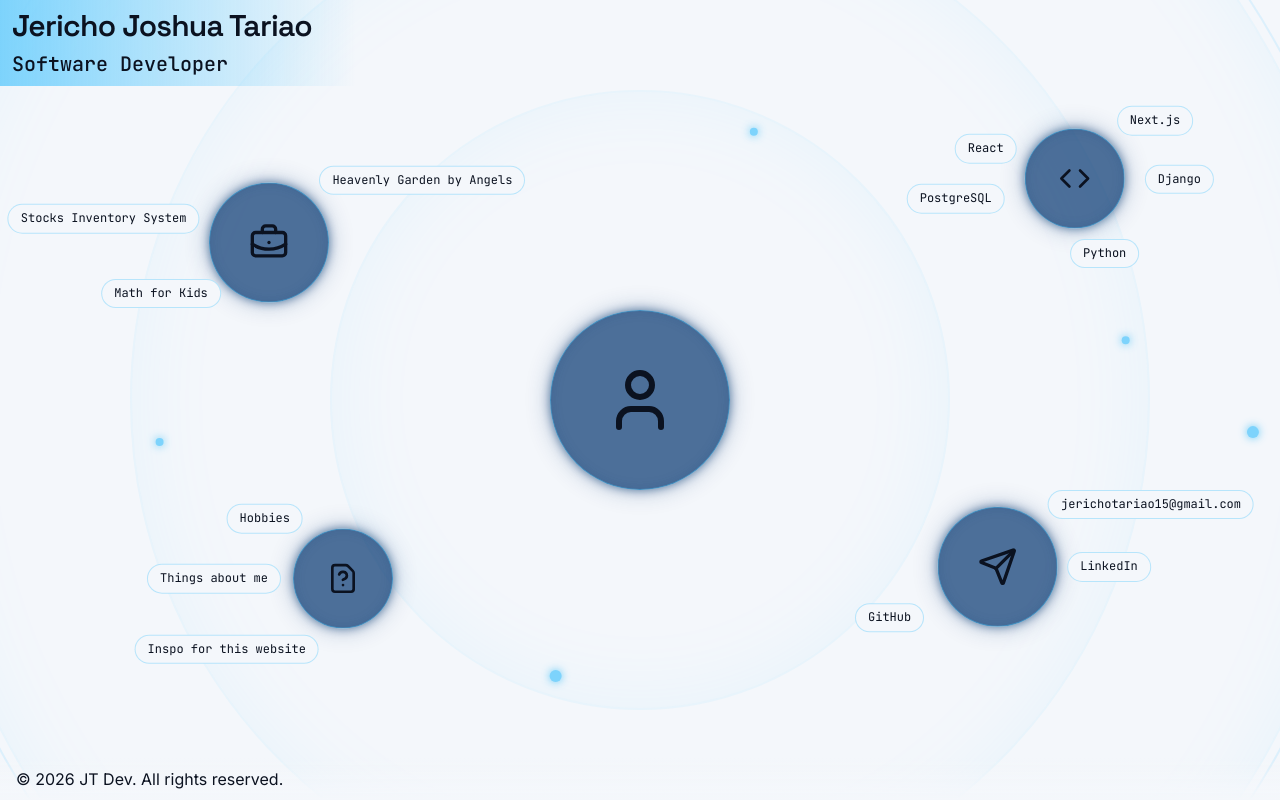
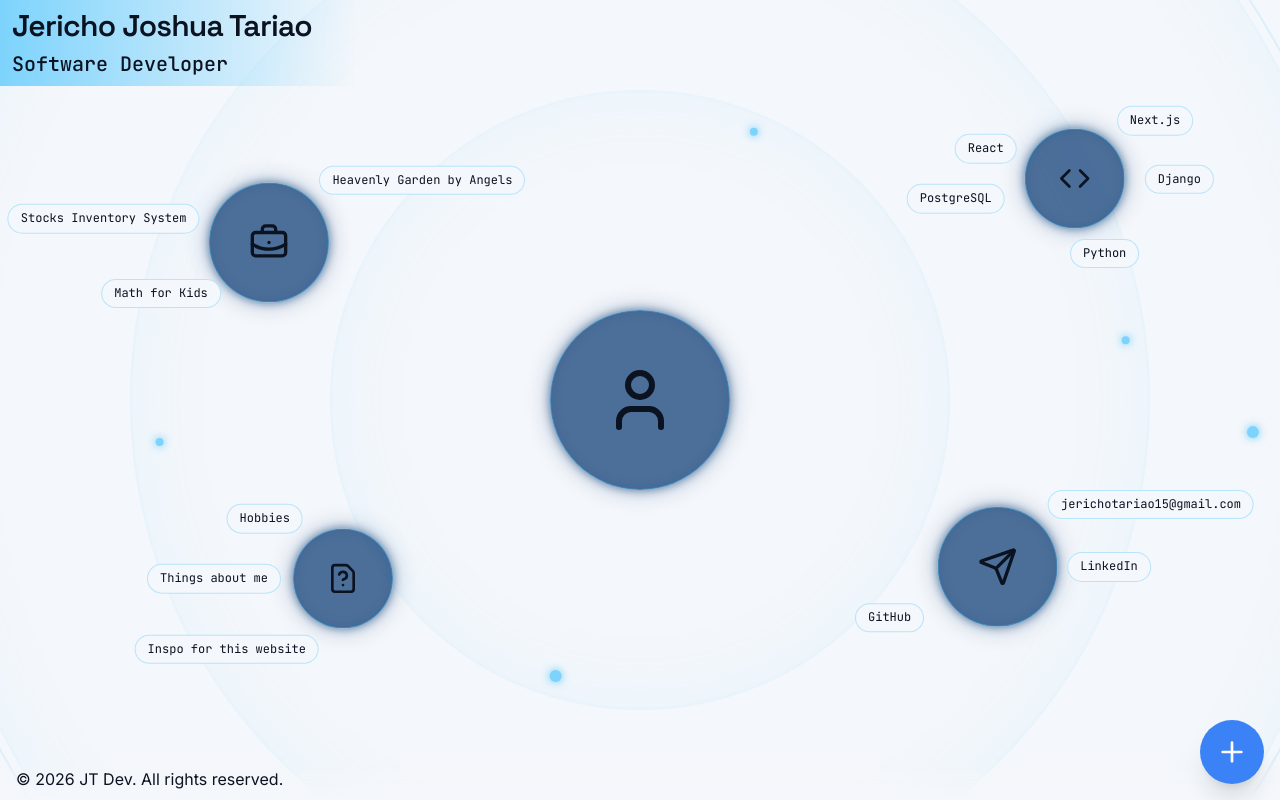
Before and after one commit to jerichotariao05/jt-web-portfolio, a Next.js app: page / in a window 1280 px wide. Built offline with nearby package versions, Linux system fonts and the light colour scheme.

Commit message:
Add SpeedDial component to homepage for enhanced navigation; define navigation items with icons and actions.

```diff
--- a/app/page.tsx
+++ b/app/page.tsx
@@ -1,9 +1,12 @@
+"use client";
+
 import DataPill from "@/components/DataPill";
 import Footer from "@/components/Footer";
 import Heading from "@/components/Heading";
 import Nodes from "@/components/Nodes";
 import RadarField from "@/components/RadarField";
 import RadarRing from "@/components/RadarRing";
+import SpeedDial from "@/components/SpeedDial";
 import {
   User,
   BriefcaseBusiness,
@@ -13,6 +16,36 @@ import {
 } from "lucide-react";
 
 export default function Home() {
+  const navItems = [
+    {
+      label: "Curiosity",
+      icon: <FileQuestionMark className="size-8" />,
+      onClick: () => {
+        console.log("Curiosity");
+      },
+    },
+    {
+      label: "Skills",
+      icon: <Code className="size-8" />,
+      onClick: () => {
+        console.log("Skills");
+      },
+    },
+    {
+      label: "Projects",
+      icon: <BriefcaseBusiness className="size-8" />,
+      onClick: () => {
+        console.log("Projects");
+      },
+    },
+    {
+      label: "About",
+      icon: <User className="size-8" />,
+      onClick: () => {
+        console.log("About");
+      },
+    },
+  ];
   return (
     <>
       <Heading />
@@ -135,6 +168,7 @@ export default function Home() {
         </RadarField>
       </main>
       <Footer />
+      <SpeedDial items={navItems} />
     </>
   );
 }
--- /dev/null
+++ b/components/SpeedDial.tsx
@@ -0,0 +1,93 @@
+"use client";
+
+import { useState, useEffect, useRef } from "react";
+import { Plus } from "lucide-react";
+import { cn } from "@/lib/utils";
+
+interface SpeedDialItem {
+  label: string;
+  icon: React.ReactNode;
+  onClick: () => void;
+}
+
+interface SpeedDialProps {
+  items: SpeedDialItem[];
+  className?: string;
+}
+
+export default function SpeedDial({ items, className }: SpeedDialProps) {
+  const [open, setOpen] = useState(false);
+  const containerRef = useRef<HTMLDivElement>(null);
+
+  useEffect(() => {
+    const handleClickOutside = (e: MouseEvent) => {
+      if (
+        open &&
+        containerRef.current &&
+        !containerRef.current.contains(e.target as Node)
+      ) {
+        setOpen(false);
+      }
+    };
+    document.addEventListener("click", handleClickOutside);
+    return () => document.removeEventListener("click", handleClickOutside);
+  }, [open]);
+
+  return (
+    <div
+      ref={containerRef}
+      className={cn(
+        "fixed bottom-4 right-4 z-50 flex flex-col items-end",
+        className
+      )}
+    >
+      {/* Speed Dial Menu */}
+      <div
+        className={cn(
+          "flex flex-col items-end mb-4 space-y-3 transition-all duration-300 ease-in-out origin-bottom-right",
+          open
+            ? "opacity-100 translate-y-0 scale-100 pointer-events-auto"
+            : "opacity-0 translate-y-4 scale-90 pointer-events-none"
+        )}
+      >
+        {items.map((item, index) => (
+          <button
+            key={index}
+            onClick={() => {
+              item.onClick();
+              setOpen(false);
+            }}
+            className="flex items-center group focus:outline-none"
+            style={{ transitionDelay: open ? `${index * 50}ms` : "0ms" }}
+          >
+            <span className="mr-3 px-3 py-1 text-sm font-medium text-foreground bg-card/90 backdrop-blur-sm border border-accent rounded-full shadow-sm opacity-0 group-hover:opacity-100 transition-opacity whitespace-nowrap pointer-events-none">
+              {item.label}
+            </span>
+            <div className="flex items-center justify-center size-16 rounded-full shadow-lg border border-border bg-card hover:bg-primary hover:text-primary-foreground transition-colors duration-200">
+              {item.icon}
+            </div>
+          </button>
+        ))}
+      </div>
+
+      {/* Main FAB */}
+      <button
+        type="button"
+        onClick={(e) => {
+          e.stopPropagation();
+          setOpen((prev) => !prev);
+        }}
+        aria-expanded={open}
+        aria-label={open ? "Close menu" : "Open menu"}
+        className="flex items-center justify-center size-16 text-primary-foreground bg-primary rounded-full shadow-xl hover:bg-primary/90 focus:ring-4 focus:ring-primary/30 focus:outline-none transition-all duration-300 active:scale-95"
+      >
+        <Plus
+          className={cn(
+            "size-8 transition-transform duration-300",
+            open && "rotate-45 scale-110"
+          )}
+        />
+      </button>
+    </div>
+  );
+}
```
